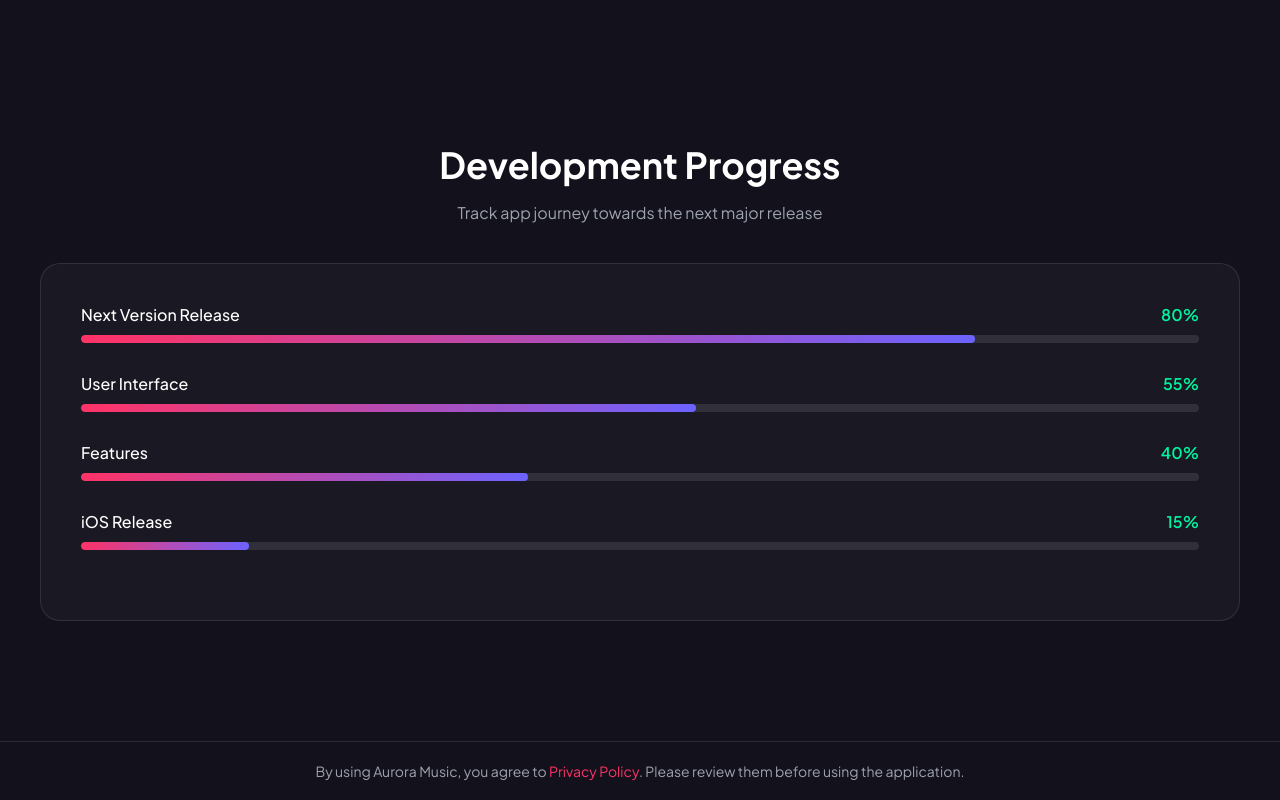
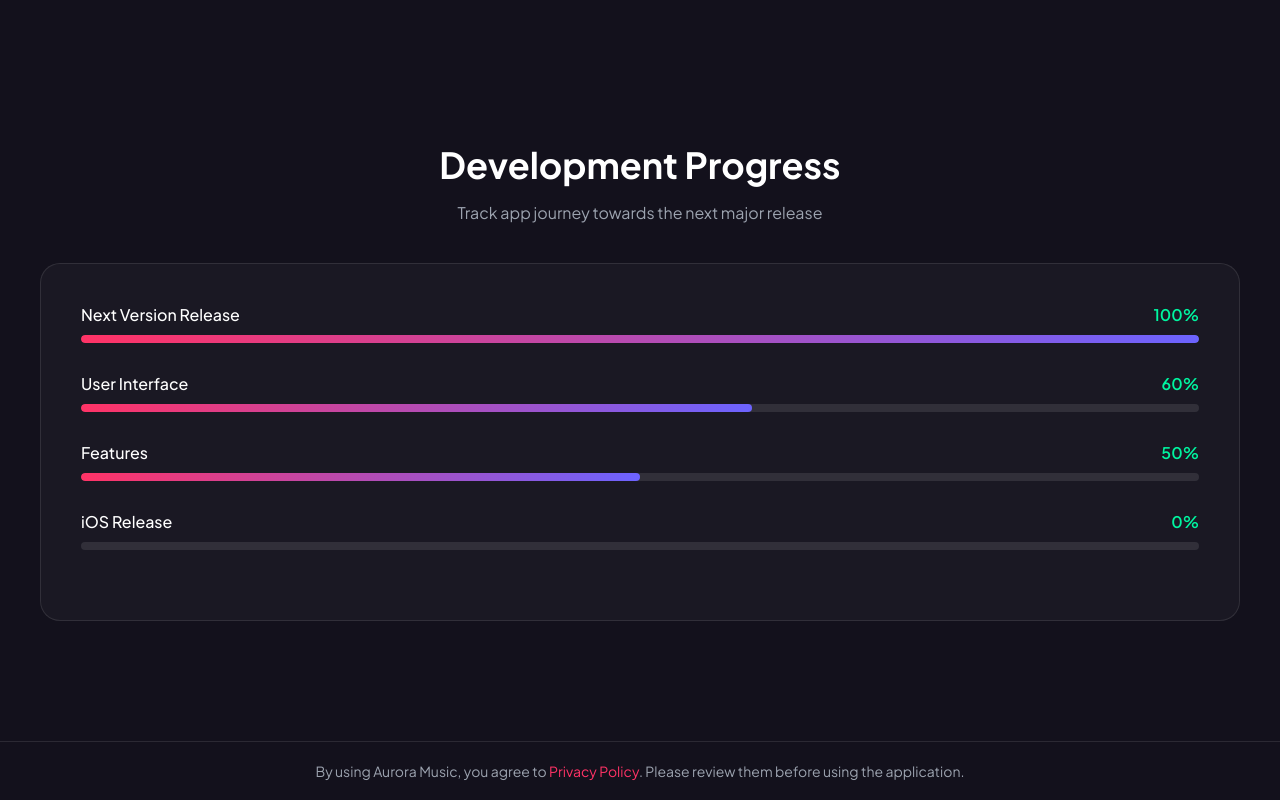
Before and after one commit to D4v31x/Aurora_WEB, a plain HTML site: page aurora-music.html in a window 1280 px wide. Shown: the part 2026-2826 px from the top of the page. Drawn offline with nearby package versions, Linux system fonts and the light colour scheme.

Commit message:
Versioning

```diff
--- a/aurora-music.html
+++ b/aurora-music.html
@@ -645,37 +645,37 @@ nav.scrolled .nav-links {
             <div class="progress-item">
                 <div class="progress-header">
                     <span class="progress-label">Next Version Release</span>
-                    <span class="progress-percentage">80%</span>
+                    <span class="progress-percentage">100%</span>
                 </div>
                 <div class="progress-bar-bg">
-                    <div class="progress-bar-fill" style="--progress: 80%"></div>
+                    <div class="progress-bar-fill" style="--progress: 100%"></div>
                 </div>
             </div>
             <div class="progress-item">
                 <div class="progress-header">
                     <span class="progress-label">User Interface</span>
-                    <span class="progress-percentage">55%</span>
+                    <span class="progress-percentage">60%</span>
                 </div>
                 <div class="progress-bar-bg">
-                    <div class="progress-bar-fill" style="--progress: 55%"></div>
+                    <div class="progress-bar-fill" style="--progress: 60%"></div>
                 </div>
             </div>
             <div class="progress-item">
                 <div class="progress-header">
                     <span class="progress-label">Features</span>
-                    <span class="progress-percentage">40%</span>
+                    <span class="progress-percentage">50%</span>
                 </div>
                 <div class="progress-bar-bg">
-                    <div class="progress-bar-fill" style="--progress: 40%"></div>
+                    <div class="progress-bar-fill" style="--progress: 50%"></div>
                 </div>
             </div>
             <div class="progress-item">
                 <div class="progress-header">
                     <span class="progress-label">iOS Release</span>
-                    <span class="progress-percentage">15%</span>
+                    <span class="progress-percentage">0%</span>
                 </div>
                 <div class="progress-bar-bg">
-                    <div class="progress-bar-fill" style="--progress: 15%"></div>
+                    <div class="progress-bar-fill" style="--progress: 0%"></div>
                 </div>
             </div>
         </div>
```
Also changed, not shown: download.html (+1 -1 lines), index.html (+1 -1 lines), projects.html (+1 -1 lines).
